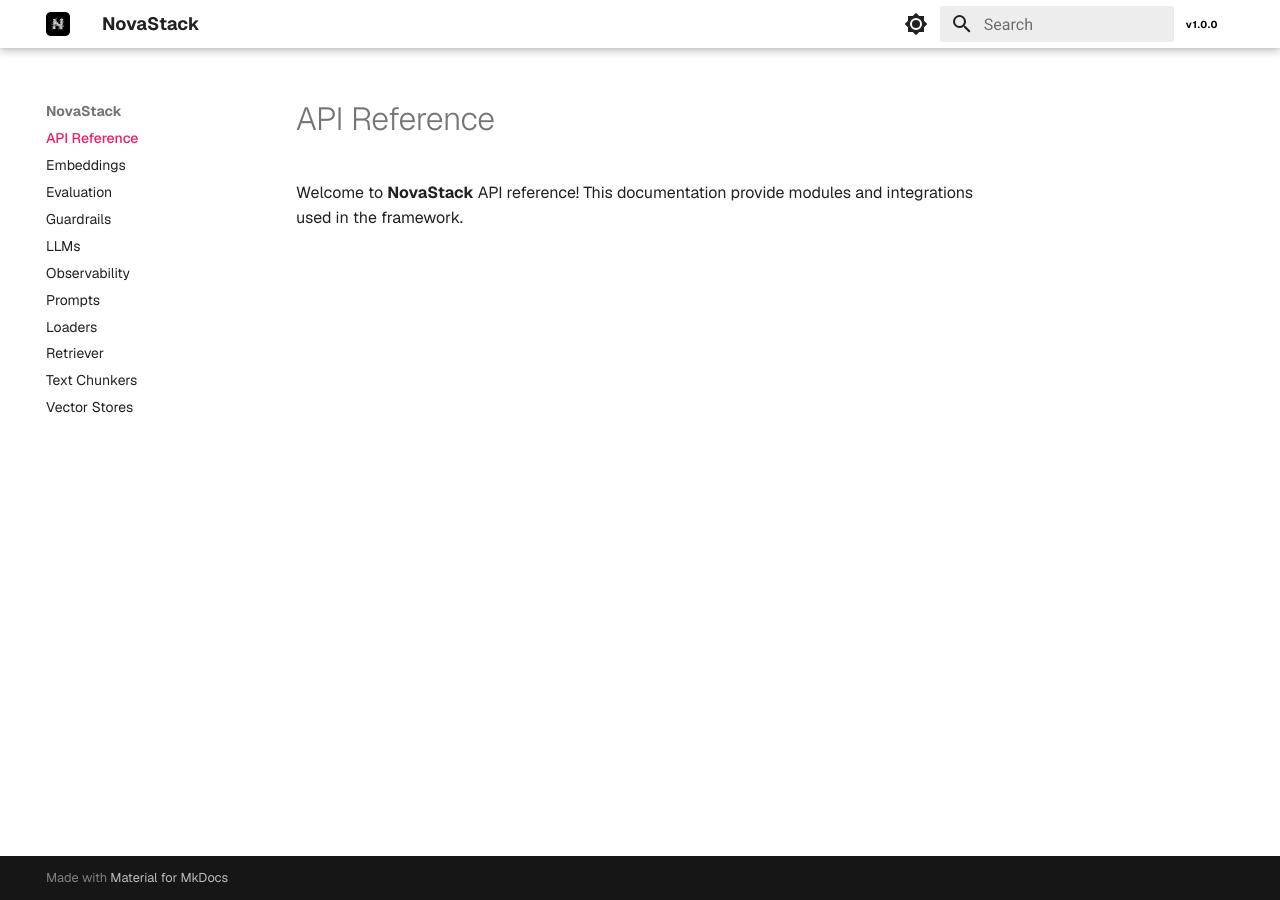
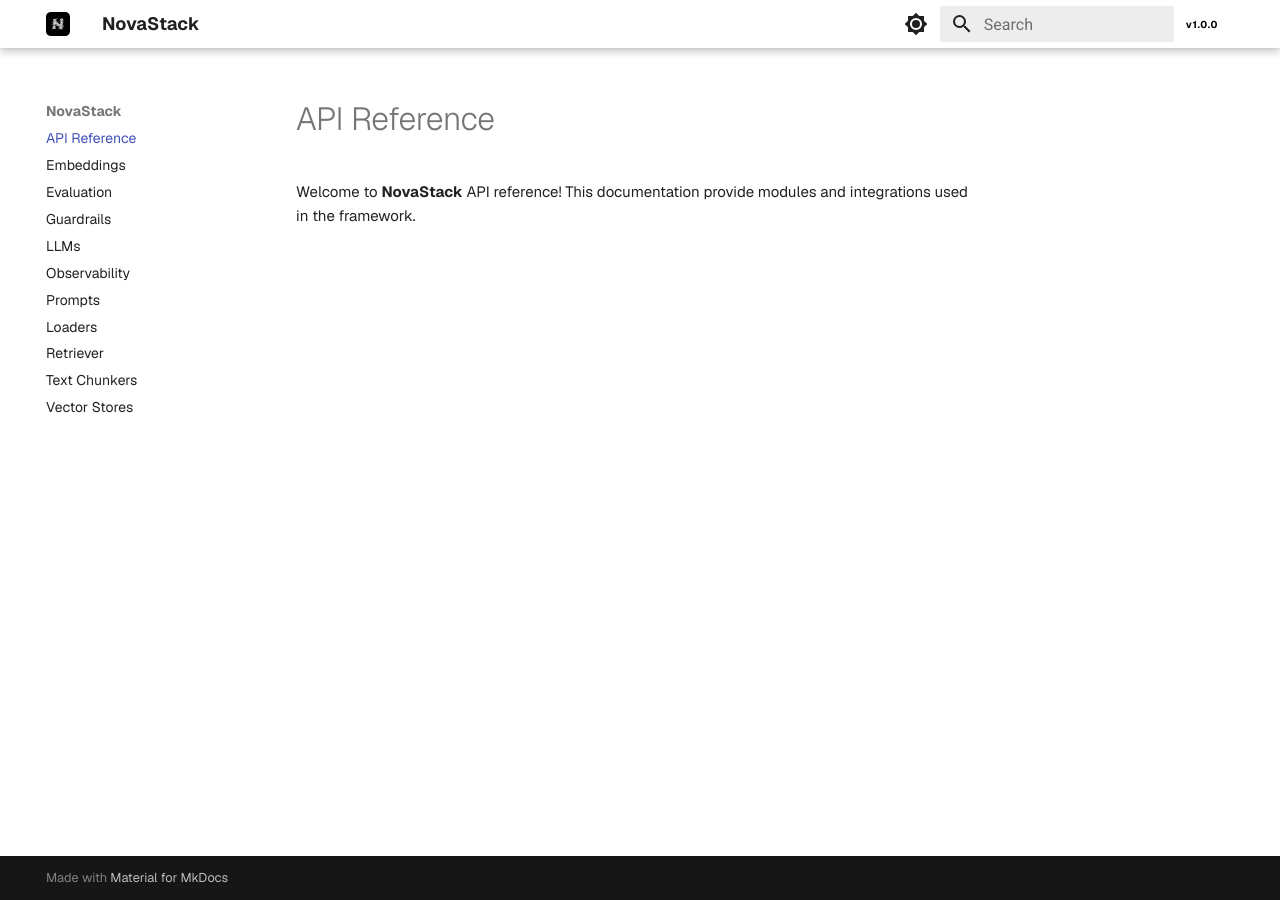
Before and after one commit to novastack-project/novastack, an MkDocs documentation site: the page built from docs/api_reference/api_reference/index.md, in a window 1280 px wide. Built offline with MkDocs 1.6.1 and Material for MkDocs 9.7.7, drawn with Linux system fonts in a browser that asks for light colours.

Commit message:
docs update font;

```diff
--- a/docs/api_reference/api_reference/_static/css/style.css
+++ b/docs/api_reference/api_reference/_static/css/style.css
@@ -9,7 +9,7 @@
 }
 
 p {
-  font-size: 16px;
+  font-size: 15px;
 }
 
 .highlight > pre > code {
@@ -30,156 +30,3 @@
 .md-nav--secondary > .md-nav__list  {
     font-size: 14px;
 }
-
-
-/* Unified magenta color for hover and active/selected states */
-/* Main content links */
-.md-typeset a:hover {
-    color: #e91e63 !important;
-}
-
-/* Navigation links */
-.md-nav__link:hover {
-    color: #e91e63 !important;
-}
-
-/* Table of contents links */
-.md-nav--secondary .md-nav__link:hover {
-    color: #e91e63 !important;
-}
-
-/* Header navigation links */
-.md-header__button:hover {
-    color: #e91e63 !important;
-}
-
-/* Footer links */
-.md-footer__link:hover {
-    color: #e91e63 !important;
-}
-
-/* Search results links */
-.md-search-result__link:hover {
-    background-color: rgba(233, 30, 99, 0.1) !important;
-}
-
-/* Sidebar navigation active/hover state */
-.md-nav__item .md-nav__link--active:hover,
-.md-nav__item .md-nav__link:hover {
-    color: #e91e63 !important;
-}
-
-/* Code links */
-.md-typeset code a:hover {
-    color: #e91e63 !important;
-}
-
-/* Active/selected link colors */
-/* Active state for all links (when clicked) */
-.md-typeset a:active {
-    color: #e91e63 !important;
-}
-
-/* Navigation links - active state */
-.md-nav__link:active {
-    color: #e91e63 !important;
-}
-
-/* Navigation links - selected/current page */
-.md-nav__link--active {
-    color: #e91e63 !important;
-    font-weight: 500;
-}
-
-/* Primary navigation - active item */
-.md-nav--primary .md-nav__link--active {
-    color: #e91e63 !important;
-}
-
-/* Secondary navigation (table of contents) - active item */
-.md-nav--secondary .md-nav__link--active {
-    color: #e91e63 !important;
-}
-
-/* Table of contents links - active state */
-.md-nav--secondary .md-nav__link:active {
-    color: #e91e63 !important;
-}
-
-/* Header navigation links - active state */
-.md-header__button:active {
-    color: #e91e63 !important;
-}
-
-/* Footer links - active state */
-.md-footer__link:active {
-    color: #e91e63 !important;
-}
-
-/* Search results links - active state */
-.md-search-result__link:active {
-    background-color: rgba(233, 30, 99, 0.1) !important;
-}
-
-/* Sidebar navigation - active item (current page) */
-.md-nav__item .md-nav__link--active {
-    color: #e91e63 !important;
-}
-
-/* Code links - active state */
-.md-typeset code a:active {
-    color: #e91e63 !important;
-}
-
-/* Tabs - active/selected tab */
-.md-tabs__link--active {
-    color: #e91e63 !important;
-}
-
-/* Button/link focus state for accessibility */
-.md-typeset a:focus,
-.md-nav__link:focus {
-    outline: 2px solid #e91e63;
-    outline-offset: 2px;
-}
-
-
-/* Navbar font weight adjustments - make fonts thinner */
-/* Header buttons (menu, search icons) */
-.md-header__button {
-    font-weight: 200 !important;
-    font-size: 14px !important;
-}
-
-/* Tab navigation links */
-.md-tabs__link {
-    font-weight: 200 !important;
-    font-size: 14px !important;
-}
-
-/* Header navigation items */
-.md-header-nav__button {
-    font-weight: 200 !important;
-    font-size: 14px !important;
-}
-
-/* Left sidebar navigation font size adjustments */
-/* Primary navigation (left sidebar) */
-.md-nav--primary .md-nav__link {
-    font-size: 14px !important;
-}
-
-/* Primary navigation titles */
-.md-nav--primary .md-nav__title {
-    font-size: 14px !important;
-}
-
-/* All sidebar navigation items */
-.md-sidebar .md-nav__link {
-    font-size: 14px !important;
-}
-
-/* Sidebar section labels */
-.md-nav__item--section > .md-nav__link {
-    font-size: 14px !important;
-}
```
